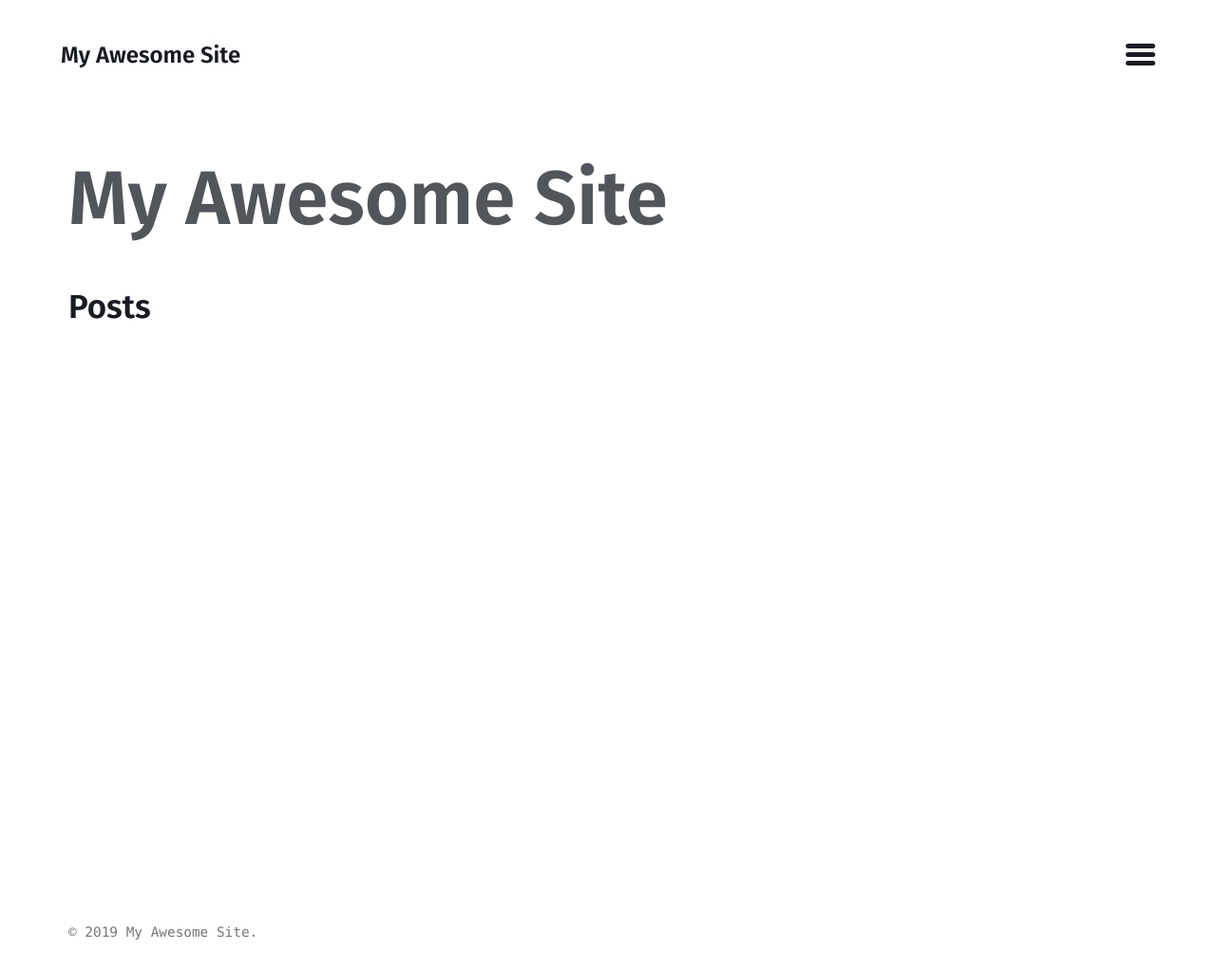
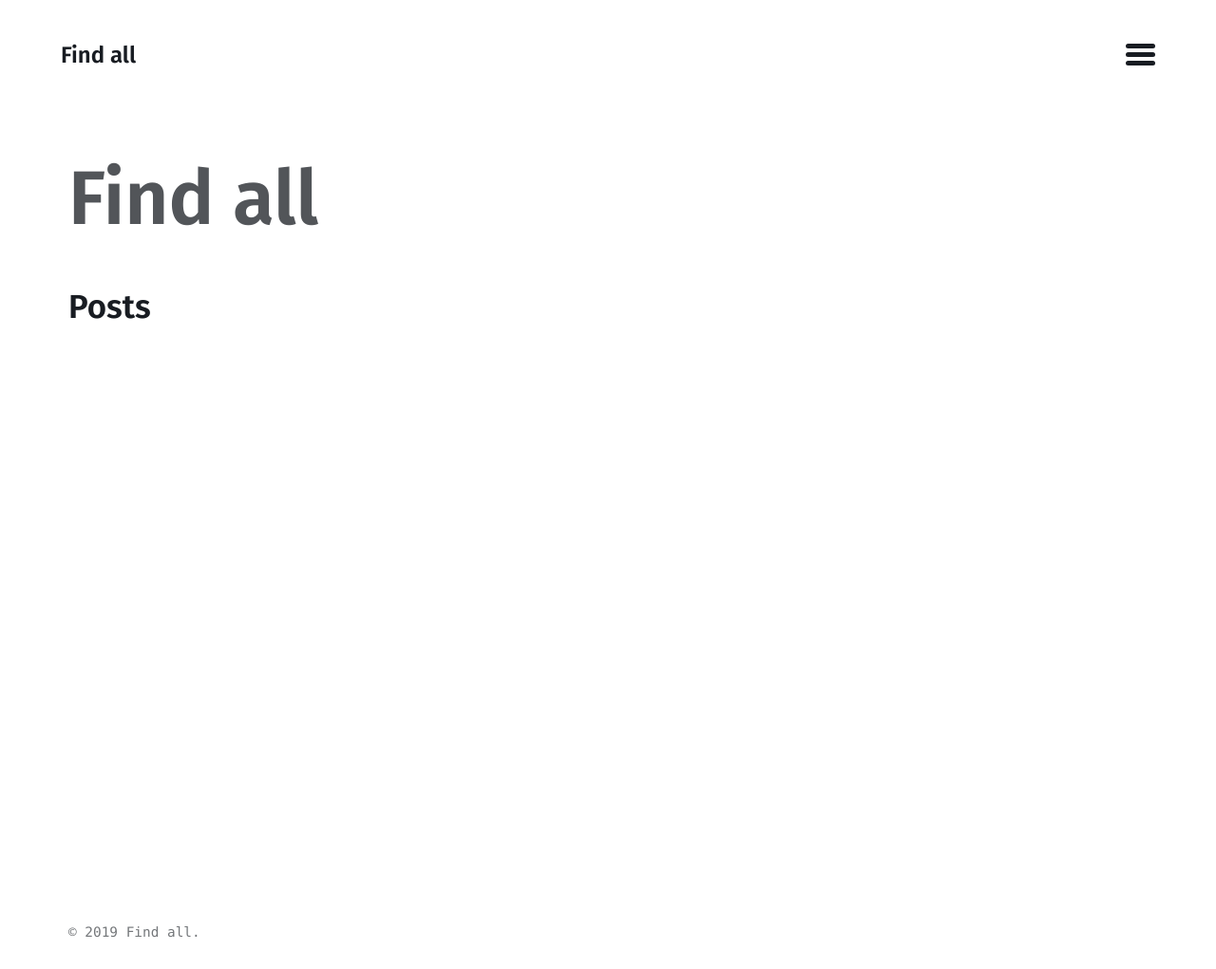
Before and after one commit to redhashs/sdsd, a Jekyll site: the page built from index.md, in a window 1280 px wide. Shown: the whole page at 95% size. Built offline with Jekyll 4.4.1, drawn with Linux system fonts in a browser that asks for light colours.

Commit message:
새로운시작2

```diff
--- a/_config.yml
+++ b/_config.yml
@@ -14,13 +14,13 @@
 # You can create any custom variable you would like, and they will be accessible
 # in the templates via {{ site.myvariable }}.
 lang: en-US
-title: My Awesome Site
-email:
+title: Find all
+email: nsangw@gmail.com
 description:
-baseurl: # the optional subpath of your site, e.g. "/blog"
-url: # the base hostname & protocol for your site e.g. "https://mmistakes.github.io"
+baseurl: "/blog"# the optional subpath of your site, e.g. "/blog"
+url: https://nsangw.github.io# the base hostname & protocol for your site e.g. "https://mmistakes.github.io"
 author:
-  name:
+  name: nsw
   twitter:
   picture:
 twitter_username:
```
